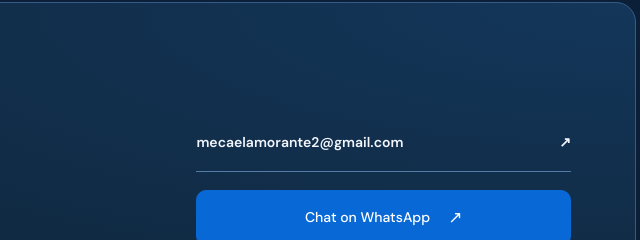
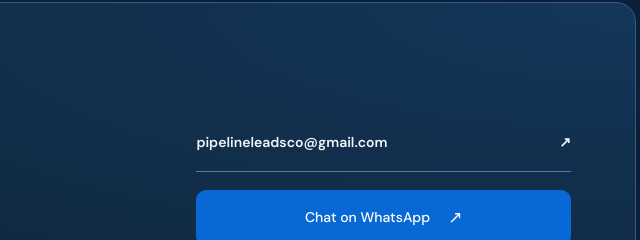
Before and after one commit to mecaelam/pipelineleadsco, a plain HTML site: page index.html in a window 1280 px wide. Shown: the part 3332-3572 px from the top of the page, 588-1228 px from the left. Drawn offline with Linux system fonts and the light colour scheme.

Commit message:
Update contact email to Pipeline Leads Co address

```diff
--- a/index.html
+++ b/index.html
@@ -143,7 +143,7 @@
             <p>Tell us about your cleaning services and the areas you serve.</p>
           </div>
           <div class="contact-actions">
-            <a class="contact-email" href="mailto:mecaelamorante2@gmail.com"><span>mecaelamorante2@gmail.com</span><span aria-hidden="true">&#8599;</span></a>
+            <a class="contact-email" href="mailto:pipelineleadsco@gmail.com"><span>pipelineleadsco@gmail.com</span><span aria-hidden="true">&#8599;</span></a>
             <a class="button contact-whatsapp" href="https://wa.me/639638570672" target="_blank" rel="noopener noreferrer">Chat on WhatsApp <span aria-hidden="true">&#8599;</span></a>
           </div>
         </div>
```
Also changed, not shown: START-HERE.txt.
